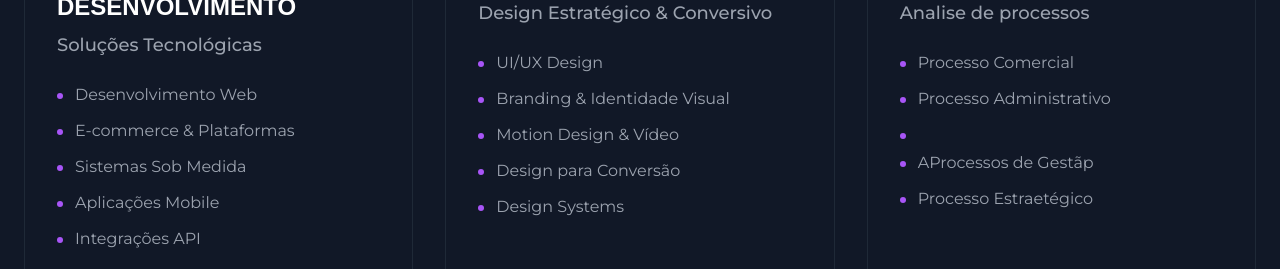
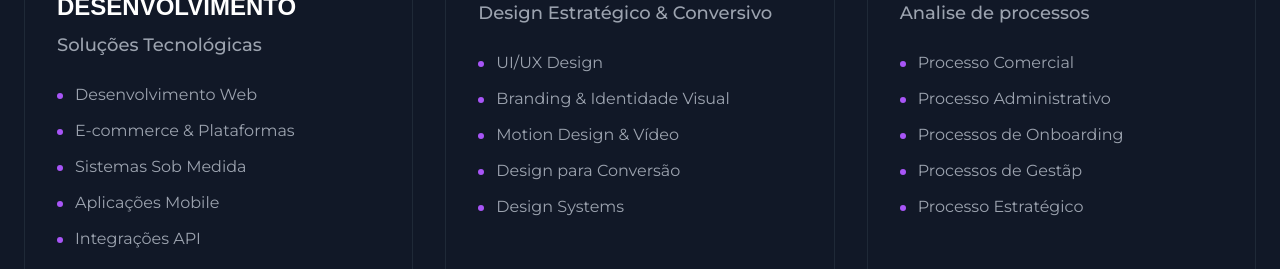
Before and after one commit to Matheusbaiense/grifo-landing, a Next.js app: page / in a window 1280 px wide. Shown: the part 1960-2229 px from the top of the page. Built offline with nearby package versions, Linux system fonts and the light colour scheme; a web font is replaced by a local one.

Commit message:
Update ServicesSection.tsx (#1)

```diff
--- a/src/components/ServicesSection.tsx
+++ b/src/components/ServicesSection.tsx
@@ -171,9 +171,9 @@ const services: Service[] = [
     services: [
       "Processo Comercial",
       "Processo Administrativo ",
-      "",
-      "AProcessos de Gestãp",
-      "Processo Estraetégico"
+      "Processos de Onboarding",
+      "Processos de Gestãp",
+      "Processo Estratégico"
     ]
   }
 ];
```
